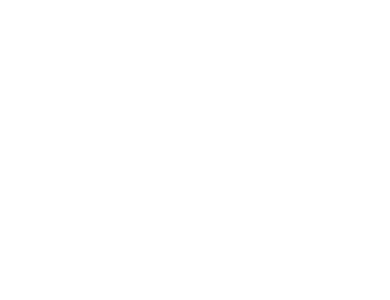
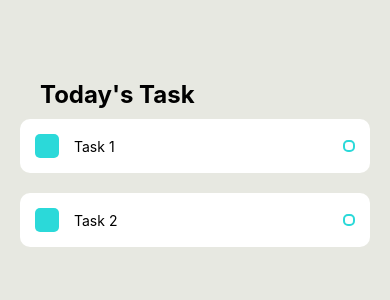
Before and after one commit to trophime1/reactNativeExpo, a React Native app: screen / in a window 390 px wide. Shown: the top 300 px of the page. Built offline with nearby package versions, Linux system fonts and the light colour scheme.

Commit message:
UI design of tasks

```diff
--- a/App.js
+++ b/App.js
@@ -1,12 +1,18 @@
 import { StatusBar } from 'expo-status-bar';
 import { StyleSheet, Text, View } from 'react-native';
 import React from 'react'
+import Task from './components/task';
 
 export default function App() {
   return (
     <View style={styles.container}>
-
-
+      <View style={styles.taskWrap}>
+      <Text style={styles.sectionTitle}>Today's Task</Text>
+      <View style={styles.item}>
+      <Task text={'Task 1'}/>
+      <Task text={'Task 2'}/>
+      </View>
+      </View>
     </View>
   );
 }
@@ -14,12 +20,22 @@
 const styles = StyleSheet.create({
   container: {
     flex: 1,
-    backgroundColor: '#fff',
-    alignItems: 'center',
-    justifyContent: 'center',
+    backgroundColor: '#e7e8e1',
+
   },
-  text:{
-    color:"red",
-    fontSize: "25rem"
+  taskWrap:{
+    paddingTop:80,
+    paddingHorizontal:20,
+
+
   },
+  sectionTitle:{
+    fontSize:24,
+    fontWeight:'bold',
+    marginLeft:20,
+  },
+  item:{
+marginTop:10
+  }
+
 });
--- /dev/null
+++ b/components/task.js
@@ -0,0 +1,58 @@
+import React from "react";
+import { View,Text,StyleSheet,TextInput, TouchableOpacity } from "react-native";
+
+
+function Task(props){
+    return(
+        <View style={styles.items}>
+            <View style={styles.itemsLeft}>
+                <TouchableOpacity style={styles.square}></TouchableOpacity>
+                <Text style={styles.itemText}>{props.text}</Text>
+            </View>
+            <View style={styles.circular}>
+
+            </View>
+
+        </View>
+    )
+}
+const styles=StyleSheet.create({
+items:  {
+backgroundColor:"#fff",
+padding:15,
+borderRadius:10,
+flexDirection:'row',
+alignItems:'center',
+justifyContent:'space-between',
+marginBottom:20,
+},
+itemsLeft:{
+    flexDirection:'row',
+    flexWrap: "wrap",
+    alignItems:"center",
+
+
+},
+square:{
+    width:24,
+    height:24,
+    backgroundColor:'#2bd9d9',
+    borderRadius: 5,
+    marginRight:15,
+
+
+
+},
+itemText:{
+maxWidth:"80%"
+},
+circular:{
+width:12,
+height:12,
+borderColor:'#2bd9d9',
+borderWidth:2,
+borderRadius:5,
+},
+
+})
+export default Task
```
Also changed, not shown: login.js (deleted, +0 -22 lines).
